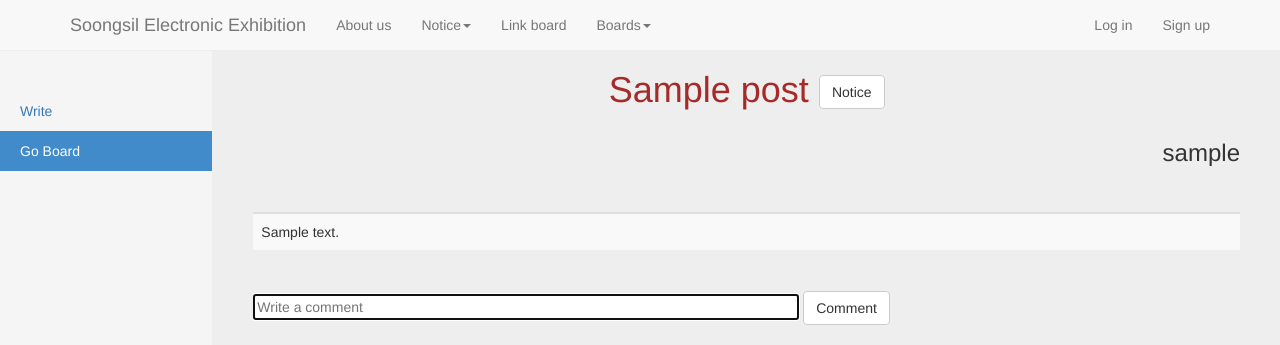
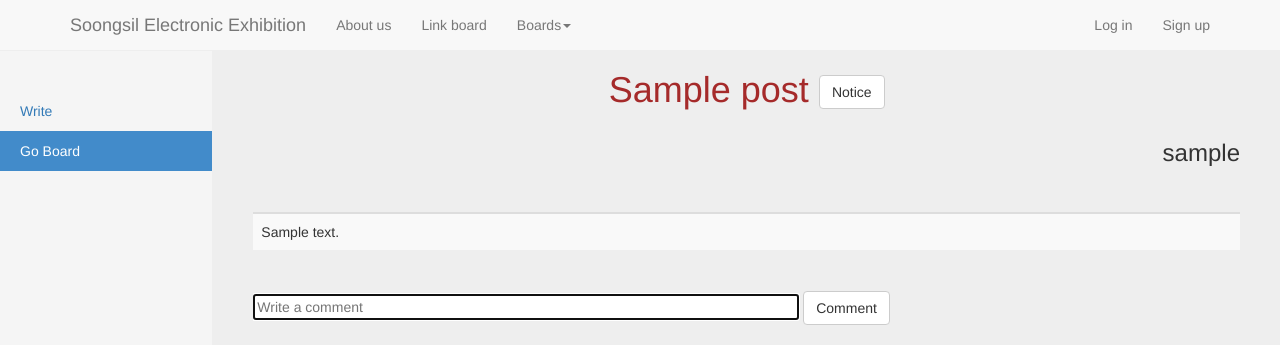
Before and after one commit to wikibootup/home, a Django app: page /boards/1/post/1/ in a window 1280 px wide. Shown: the top 345 px of the page. Run offline with Django 3.2, Linux system fonts and the light colour scheme; tables that the repository leaves empty hold one stand-in row (values such as "Sample post"); some libraries are stand-ins or nearby versions.

Commit message:
templates/menu.html : unused code(notice menu) was deleted

```diff
--- a/seeseehome/templates/menu.html
+++ b/seeseehome/templates/menu.html
@@ -5,13 +5,6 @@
     <div id="navbar" class="navbar-collapse collapse">
       <ul class="nav navbar-nav">
         <li><a href="{% url 'aboutus' %}">About us</a></li>
-        <li class="dropdown">
-          <a href="#" class="dropdown-toggle" data-toggle="dropdown" role="button" aria-expanded="false">Notice<span class="caret"></span></a>
-          <ul class="dropdown-menu" role="menu">
-            <li><a href="">2014년 전시회 일정</a></li>
-            <li><a href="">내년 회장은?</a></li>
-          </ul>
-        </li>
         <li><a href="{% url 'linkboard:linkboardpage' 1 %}">Link board</a></li>
         <li class="dropdown">
           <a href="#" class="dropdown-toggle" data-toggle="dropdown" role="button" aria-expanded="false">Boards<span class="caret"></span></a>
```
